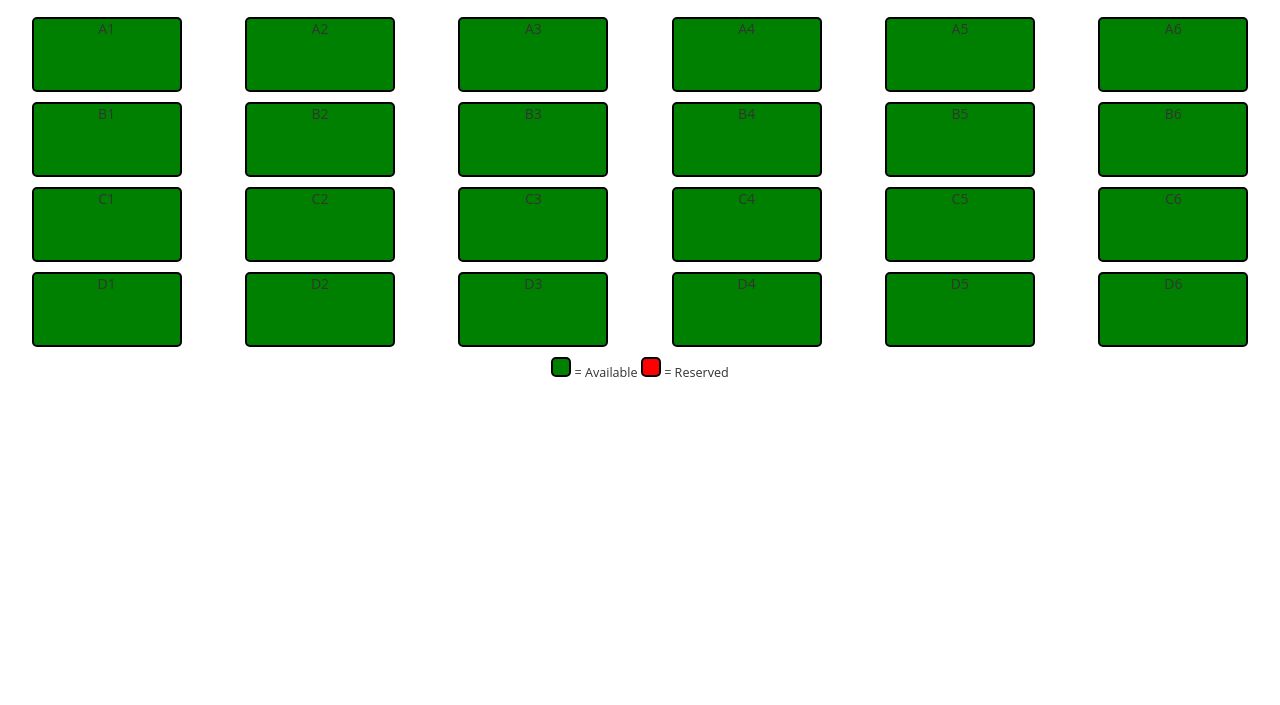
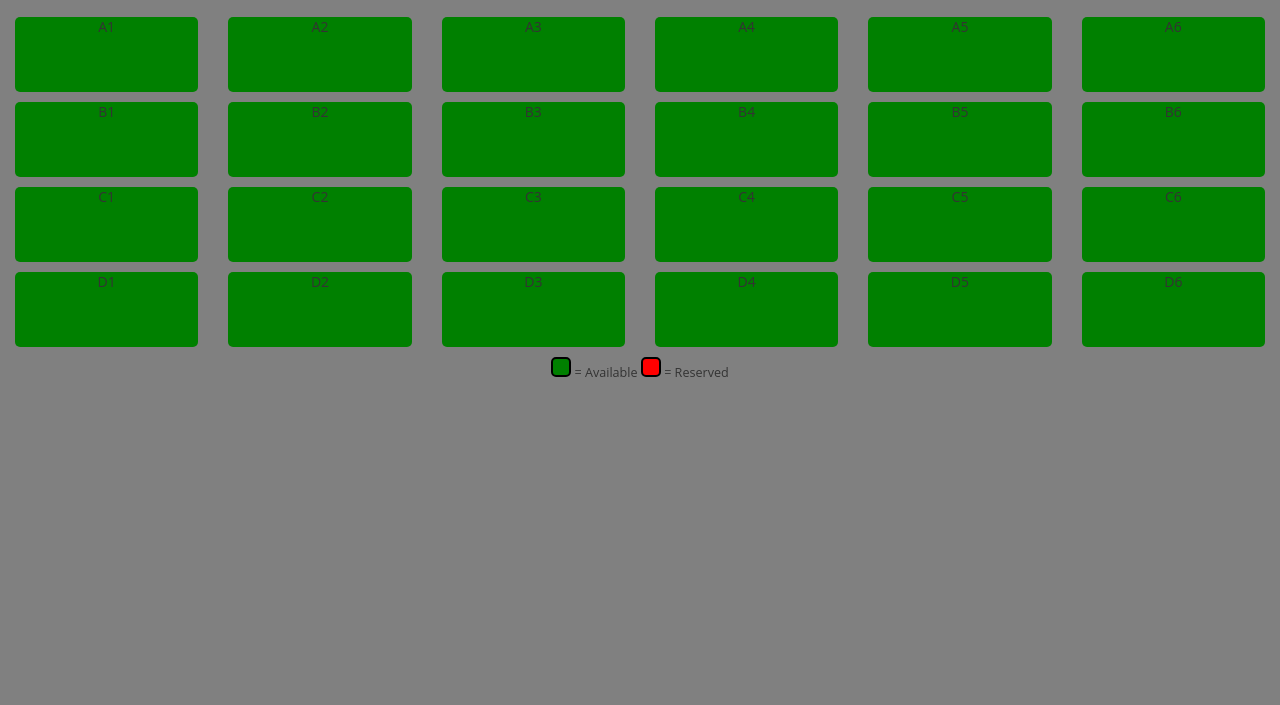
Before and after one commit to biletnam/Theater-Seating-2, a plain HTML site: page index.html in a window 1280 px wide. Shown: the part 95-800 px from the top of the page. Drawn offline with nearby package versions, Linux system fonts and the light colour scheme.

Commit message:
Changed seat to a class, added selection/deselection on click

```diff
--- a/index.html
+++ b/index.html
@@ -17,85 +17,85 @@
 		<div class="container-fluid">
 			<div class="row">
 				<div class="col-lg-2 col-md-2 col-sm-2 col-xs-2">
-					<div id="seat">A1</div>
+					<div class="seat">A1</div>
 				</div>
 				<div class="col-lg-2 col-md-2 col-sm-2 col-xs-2">
-					<div id="seat">A2</div>
+					<div class="seat">A2</div>
 				</div>
 				<div class="col-lg-2 col-md-2 col-sm-2 col-xs-2">
-					<div id="seat">A3</div>
+					<div class="seat">A3</div>
 				</div>
 				<div class="col-lg-2 col-md-2 col-sm-2 col-xs-2">
-					<div id="seat">A4</div>
+					<div class="seat">A4</div>
 				</div>
 				<div class="col-lg-2 col-md-2 col-sm-2 col-xs-2">
-					<div id="seat">A5</div>
+					<div class="seat">A5</div>
 				</div>
 				<div class="col-lg-2 col-md-2 col-sm-2 col-xs-2">
-					<div id="seat">A6</div>
+					<div class="seat">A6</div>
 				</div>
 			</div>
 
 			<div class="row">
 				<div class="col-lg-2 col-md-2 col-sm-2 col-xs-2">
-					<div id="seat">B1</div>
+					<div class="seat">B1</div>
 				</div>
 				<div class="col-lg-2 col-md-2 col-sm-2 col-xs-2">
-					<div id="seat">B2</div>
+					<div class="seat">B2</div>
 				</div>
 				<div class="col-lg-2 col-md-2 col-sm-2 col-xs-2">
-					<div id="seat">B3</div>
+					<div class="seat">B3</div>
 				</div>
 				<div class="col-lg-2 col-md-2 col-sm-2 col-xs-2">
-					<div id="seat">B4</div>
+					<div class="seat">B4</div>
 				</div>
 				<div class="col-lg-2 col-md-2 col-sm-2 col-xs-2">
-					<div id="seat">B5</div>
+					<div class="seat">B5</div>
 				</div>
 				<div class="col-lg-2 col-md-2 col-sm-2 col-xs-2">
-					<div id="seat">B6</div>
+					<div class="seat">B6</div>
 				</div>
 			</div>
 
 			<div class="row">
 				<div class="col-lg-2 col-md-2 col-sm-2 col-xs-2">
-					<div id="seat">C1</div>
+					<div class="seat">C1</div>
 				</div>
 				<div class="col-lg-2 col-md-2 col-sm-2 col-xs-2">
-					<div id="seat">C2</div>
+					<div class="seat">C2</div>
 				</div>
 				<div class="col-lg-2 col-md-2 col-sm-2 col-xs-2">
-					<div id="seat">C3</div>
+					<div class="seat">C3</div>
 				</div>
 				<div class="col-lg-2 col-md-2 col-sm-2 col-xs-2">
-					<div id="seat">C4</div>
+					<div class="seat">C4</div>
 				</div>
 				<div class="col-lg-2 col-md-2 col-sm-2 col-xs-2">
-					<div id="seat">C5</div>
+					<div class="seat">C5</div>
 				</div>
 				<div class="col-lg-2 col-md-2 col-sm-2 col-xs-2">
-					<div id="seat">C6</div>
+					<div class="seat">C6</div>
 				</div>
 			</div>
 
 			<div class="row">
 				<div class="col-lg-2 col-md-2 col-sm-2 col-xs-2">
-					<div id="seat">D1</div>
+					<div class="seat">D1</div>
 				</div>
 				<div class="col-lg-2 col-md-2 col-sm-2 col-xs-2">
-					<div id="seat">D2</div>
+					<div class="seat">D2</div>
 				</div>
 				<div class="col-lg-2 col-md-2 col-sm-2 col-xs-2">
-					<div id="seat">D3</div>
+					<div class="seat">D3</div>
 				</div>
 				<div class="col-lg-2 col-md-2 col-sm-2 col-xs-2">
-					<div id="seat">D4</div>
+					<div class="seat">D4</div>
 				</div>
 				<div class="col-lg-2 col-md-2 col-sm-2 col-xs-2">
-					<div id="seat">D5</div>
+					<div class="seat">D5</div>
 				</div>
 				<div class="col-lg-2 col-md-2 col-sm-2 col-xs-2">
-					<div id="seat">D6</div>
+					<div class="seat">D6</div>
 				</div>
 			</div>
 
--- a/script.js
+++ b/script.js
@@ -4,19 +4,21 @@ $(function () {
 	var $name = $("#name");
 	var $email = $("#email");
 	var $reserve = $("#reserve");
-	var $seats = $(".col-lg-2");
-
-
+	var $seats = $(".seat");
 
 
 	//When a seat button is clicked, the input form slides down into place
 	$seats.click(function(){
 		$("#form").slideDown("slow");
+		deselectSeats();
 		$(this).addClass("selected");
 	});
 
 	$seats.hover(function() {
 		$(this).css("opacity", 0.5);
+	},
+	function() {
+		$(this).css("opacity", 1);
 	});
 
 	//When the reserve button is clicked, this checks the input fields and lets the user know their seat is reserved.
@@ -25,9 +27,14 @@ $(function () {
 		var name = $name.val();
 		if(valid) {
 			$(".selected").css("background-color","red");
+			$(".selected").append(name);
 			alert("Seat # has been reserved for you. Enjoy the show!");
 		}
 	});
+
+	function deselectSeats() {
+		$seats.removeClass("selected");
+	}
 
 	//this function returns true if both of the input fields have info in them, false if not.
 	function checkInput() {
--- a/styles.css
+++ b/styles.css
@@ -1,5 +1,6 @@
 body {
 	font-family: "Open Sans", "Helvetica", "Arial", sans-serif;
+	background-color: grey;
 }
 
 h1 {
@@ -42,17 +43,23 @@ img.resize{
 	background-color: red;
 }
 
-#seat {
+
+.seat {
   margin: 0 auto;
   height: 75px;
-  width: 150px;
+  width: 100%;
   background-color: green;
-  border: 2px solid black;
+  /*border: 2px solid black;*/
   border-radius: 5px;
   text-align: center;
   margin-top: 10px;
   cursor: pointer;
 }
+
+.selected {
+	background-color: blue;
+}
+
 
 /*This is the basic styling for the form.*/
 form {
```
